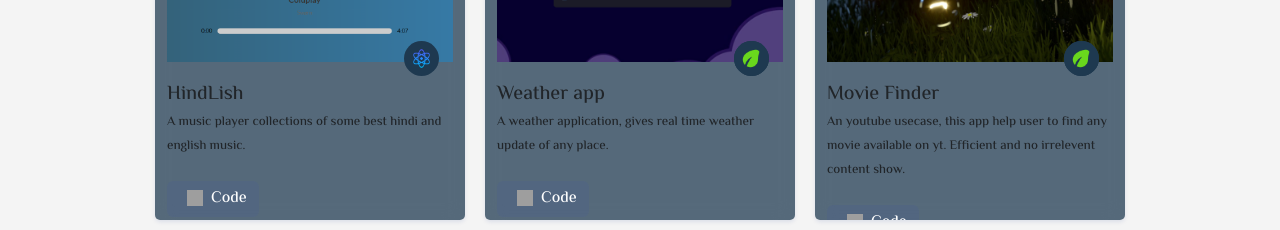
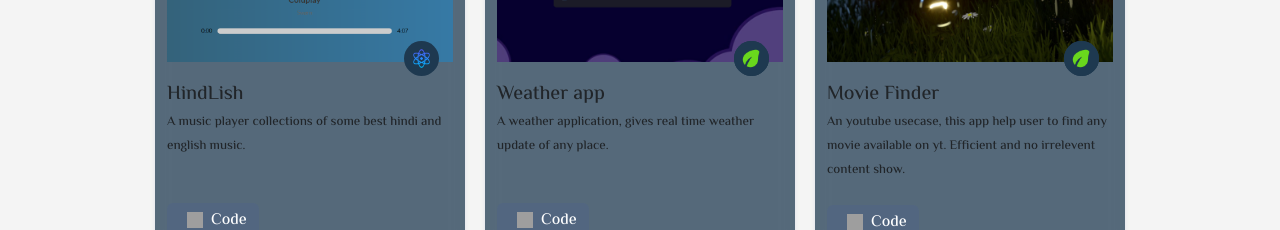
Before and after one commit to Abhinavrajsrivastav/AbhainavSrivastav, a React (Create React App) app: page / in a window 1280 px wide. Shown: the part 344-574 px from the top of the page. Built offline with nearby package versions, Linux system fonts and the light colour scheme; grey boxes are pictures that could not be loaded.

Commit message:
07-03-2024-001

```diff
--- a/src/Components/Vlogs/VlogCard/VlogCard.css
+++ b/src/Components/Vlogs/VlogCard/VlogCard.css
@@ -7,7 +7,7 @@
   padding: 15px;
   margin: 10px;
   width: 270px;
-  height: 350px;
+  height: 360px;
   overflow: hidden;
   position: relative;
   max-width: 1000px;
--- a/src/Components/Works/CardPage/CardsPage.css
+++ b/src/Components/Works/CardPage/CardsPage.css
@@ -8,7 +8,7 @@
   padding-bottom: 20px;
   margin: 10px;
   width: 310px;
-  height: 350px;
+  height: 380px;
   overflow: hidden;
   position: relative;
   max-width: 1000px;
@@ -63,7 +63,7 @@
   font-size: 10px;
 }
 .Page-card-content{
-  /* min-height: 110px; */
+  min-height: 110px;
   padding-top: 10px;
   gap: 5px;
 }
```
